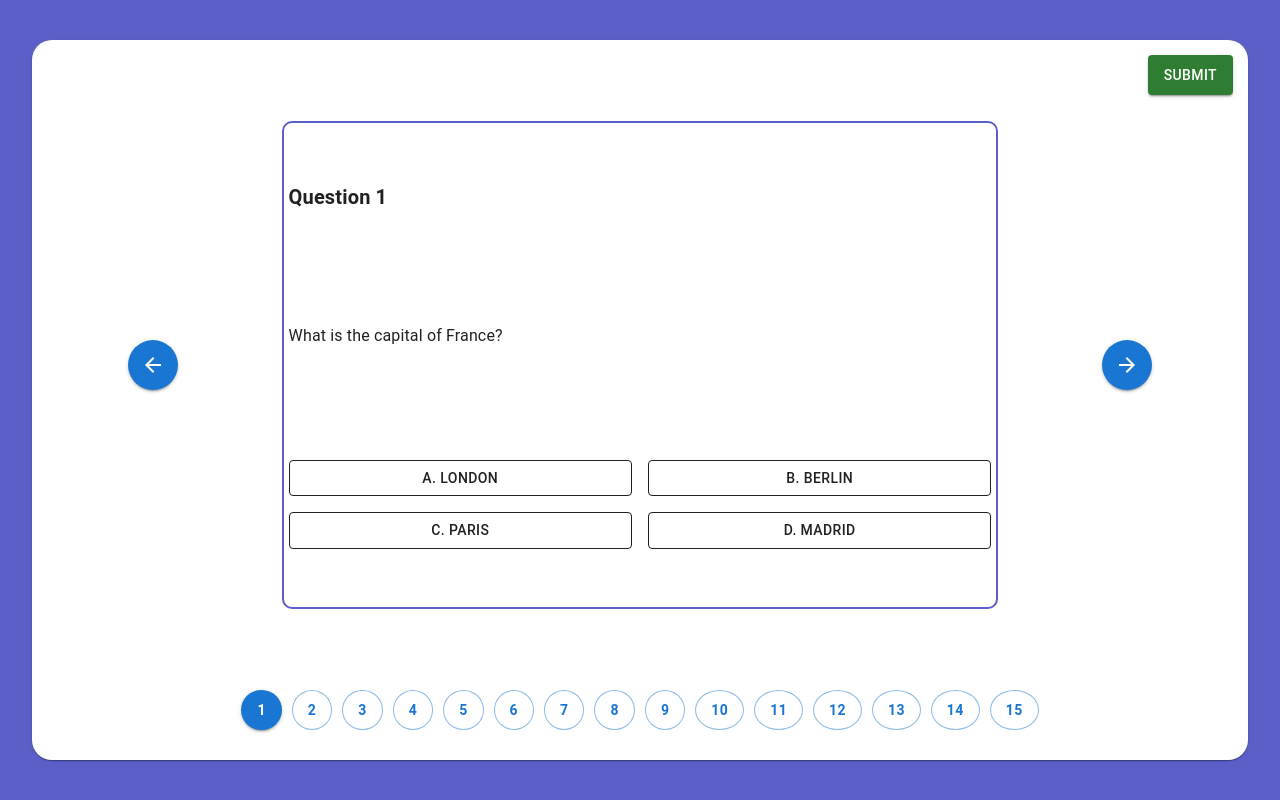
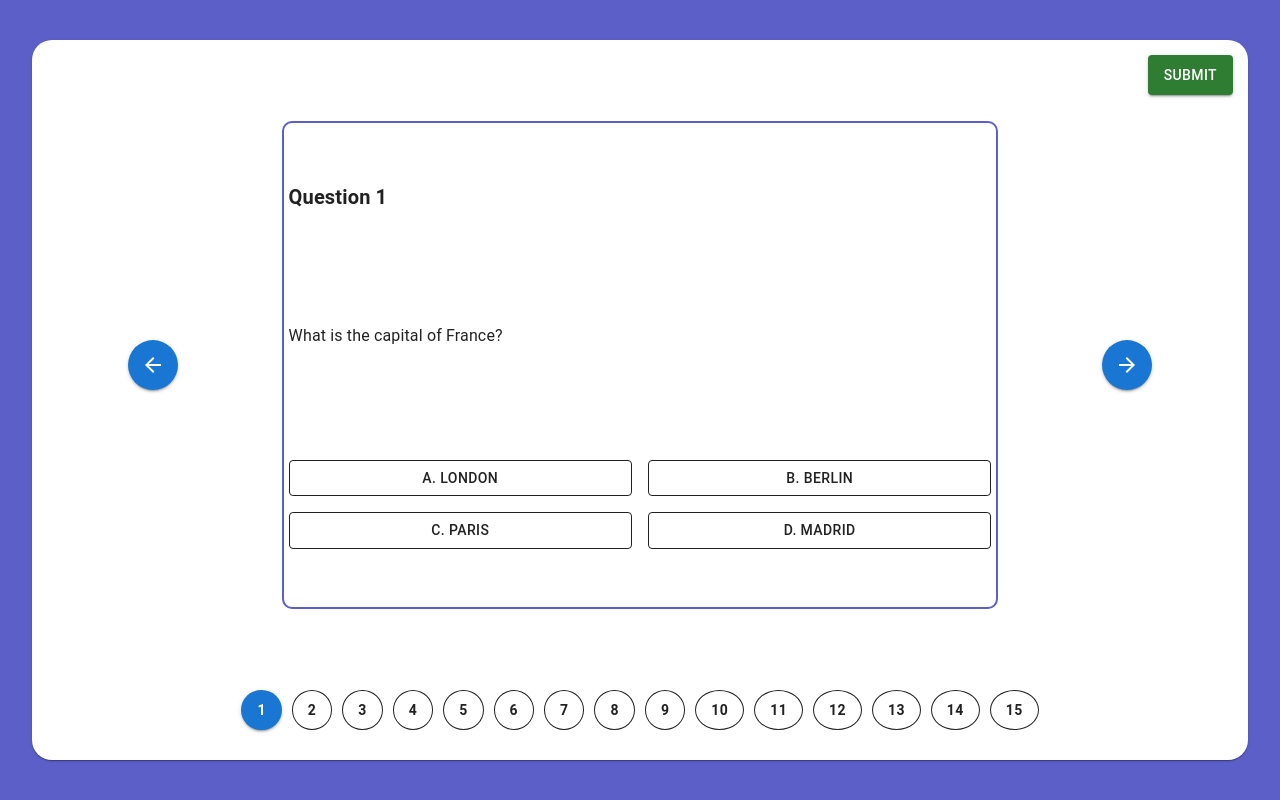
Before and after one commit to UtkJaiswal/firstbench-ai-react, a React (Create React App) app: page /questions in a window 1280 px wide. Built offline with nearby package versions, Linux system fonts and the light colour scheme.

Commit message:
practice mode shows green and red respectively while answering

```diff
--- a/src/components/QuestionComponent.tsx
+++ b/src/components/QuestionComponent.tsx
@@ -38,6 +38,7 @@ const QuestionComponent: React.FC = () => {
   const [currentQuestion, setCurrentQuestion] = useState(1);
   const [isSubmitDialogOpen, setIsSubmitDialogOpen] = useState(false);
   const [score, setScore] = useState(0);
+  const [showFeedback, setShowFeedback] = useState(false);
 
   const query = useQuery();
   const mode = query.get("mode") || "Practice";
@@ -53,17 +54,20 @@ const QuestionComponent: React.FC = () => {
     const newSelectedAnswers = [...selectedAnswers];
     newSelectedAnswers[currentQuestion - 1] = answer;
     setSelectedAnswers(newSelectedAnswers);
+    setShowFeedback(true);
   };
 
   const handleNext = () => {
     if (currentQuestion < questions.length) {
       setCurrentQuestion((prev) => prev + 1);
+      setShowFeedback(false);
     }
   };
 
   const handlePrev = () => {
     if (currentQuestion > 1) {
       setCurrentQuestion((prev) => prev - 1);
+      setShowFeedback(false);
     }
   };
 
@@ -76,6 +80,8 @@ const QuestionComponent: React.FC = () => {
   };
 
   const handleConfirmSubmit = () => {
+    // Here you can handle the submission, e.g., send the score to a server
+    console.log(`Final Score: ${score} out of ${questions.length}`);
     navigate(`/result/${mode}/${Class}`, { state: { score, totalQuestions: questions.length } });
   };
 
@@ -85,35 +91,6 @@ const QuestionComponent: React.FC = () => {
     }, 0);
     setScore(newScore);
   };
-
-  const getQuestionColor = (questionId: number) => {
-    const selectedAnswer = selectedAnswers[questionId - 1];
-    const correctAnswer = questions[questionId - 1].correctAnswer;
-
-    // Only check the answer in Practice mode
-    if (mode === "Practice" && selectedAnswer !== null) {
-      // Green if correct, red if wrong
-      return selectedAnswer === correctAnswer ? 'success' : 'error';
-    }
-
-    // Default outline when unanswered
-    return 'inherit';
-  };
-
-  const getButtonStyles = (questionId:any) => {
-    const selectedAnswer = selectedAnswers[questionId - 1];
-    const correctAnswer = questions[questionId - 1].correctAnswer;
-
-    if (mode === "Practice" && selectedAnswer !== null) {
-      if (selectedAnswer === correctAnswer) {
-        return { backgroundColor: 'green', color: 'white' }; // Green for correct
-      } else {
-        return { backgroundColor: 'red', color: 'white' };   // Red for incorrect
-      }
-    }
-    return {}; // Default style for unanswered or other modes
-  };
-
 
   const currentQuestionData = questions[currentQuestion - 1];
 
@@ -140,7 +117,15 @@ const QuestionComponent: React.FC = () => {
               <Grid item xs={6} key={answer}>
                 <Button
                   variant={selectedAnswers[currentQuestion - 1] === answer ? 'contained' : 'outlined'}
-                    color={selectedAnswers[currentQuestion - 1] === answer ? 'primary' : 'inherit'}
+                  color={
+                    mode === "Practice Test" && showFeedback && selectedAnswers[currentQuestion - 1] === answer
+                      ? answer === currentQuestionData.correctAnswer
+                        ? 'success'
+                        : 'error'
+                      : selectedAnswers[currentQuestion - 1] === answer
+                      ? 'primary'
+                      : 'inherit'
+                  }
                   onClick={() => handleAnswerClick(answer)}
                   fullWidth
                 >
@@ -161,13 +146,22 @@ const QuestionComponent: React.FC = () => {
             <Button
               key={question.id}
               variant={currentQuestion === question.id ? 'contained' : 'outlined'}
-            onClick={() => setCurrentQuestion(question.id)} // Navigate between questions
+              color={
+                mode === "Practice" && selectedAnswers[question.id - 1] !== null
+                  ? selectedAnswers[question.id - 1] === question.correctAnswer
+                    ? 'success'
+                    : 'error'
+                  : currentQuestion === question.id
+                  ? 'primary'
+                  : 'inherit'
+              }
+              onClick={() => setCurrentQuestion(question.id)}
               sx={{
                 minWidth: '40px',
                 height: '40px',
                 borderRadius: '50%',
                 fontWeight: 'bold',
-              ...getButtonStyles(question.id),  // Apply dynamic styles here
+                color: currentQuestion === question.id ? '#fff' : 'inherit',
               }}
             >
               {question.id}
@@ -195,6 +189,9 @@ const QuestionComponent: React.FC = () => {
           </Box>
 
           <DialogTitle sx={{ textAlign: 'center' }}>Are you sure you want to submit?</DialogTitle>
+          <Typography sx={{ textAlign: 'center', marginBottom: '20px' }}>
+            Your current score: {score} out of {questions.length}
+          </Typography>
 
           <DialogActions sx={{ justifyContent: 'space-around' }}>
             <Button onClick={handleCloseDialog} color="error">No</Button>
```
Lines whose indentation alone changed are shown as unchanged.
